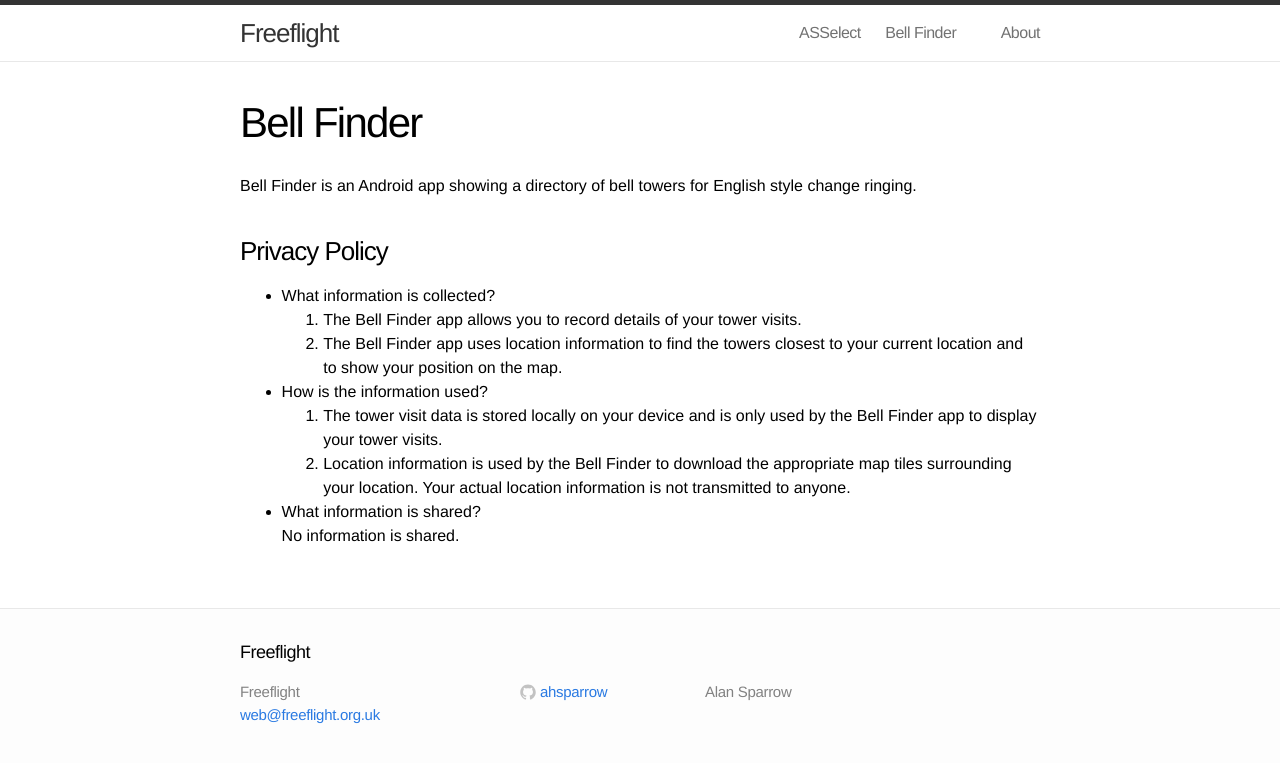
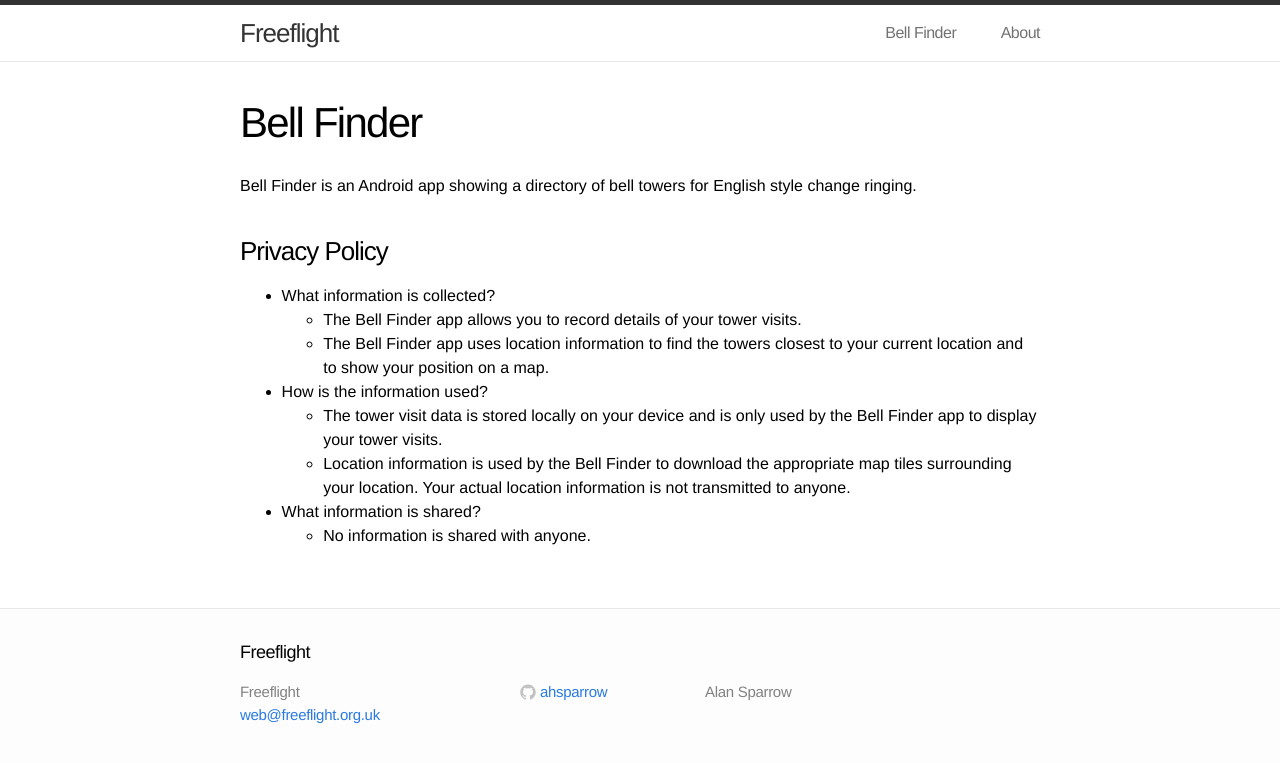
Before and after one commit to ahsparrow/ahsparrow.github.io, a Jekyll site: the page built from 1-bellfinder.md, in a window 1280 px wide. Shown: the top 763 px of the page. Built offline with Jekyll 4.4.1, drawn with Linux system fonts in a browser that asks for light colours.

```diff
--- a/1-bellfinder.md
+++ b/1-bellfinder.md
@@ -11,20 +11,20 @@ English style change ringing.
 
 * What information is collected?
 
-    1. The Bell Finder app allows you to record details of your tower visits.
+    * The Bell Finder app allows you to record details of your tower visits.
 
-    2. The Bell Finder app uses location information to find the towers
-    closest to your current location and to show your position on the map.
+    * The Bell Finder app uses location information to find the towers
+    closest to your current location and to show your position on a map.
 
 * How is the information used?
 
-    1. The tower visit data is stored locally on your device and is only
+    * The tower visit data is stored locally on your device and is only
     used by the Bell Finder app to display your tower visits.
 
-    2. Location information is used by the Bell Finder to download the
+    * Location information is used by the Bell Finder to download the
     appropriate map tiles surrounding your location. Your actual location
     information is not transmitted to anyone.
 
 * What information is shared?
 
-    No information is shared.
+    * No information is shared with anyone.
```
Also changed, not shown: 1-asselect.md (deleted, +0 -18 lines).
